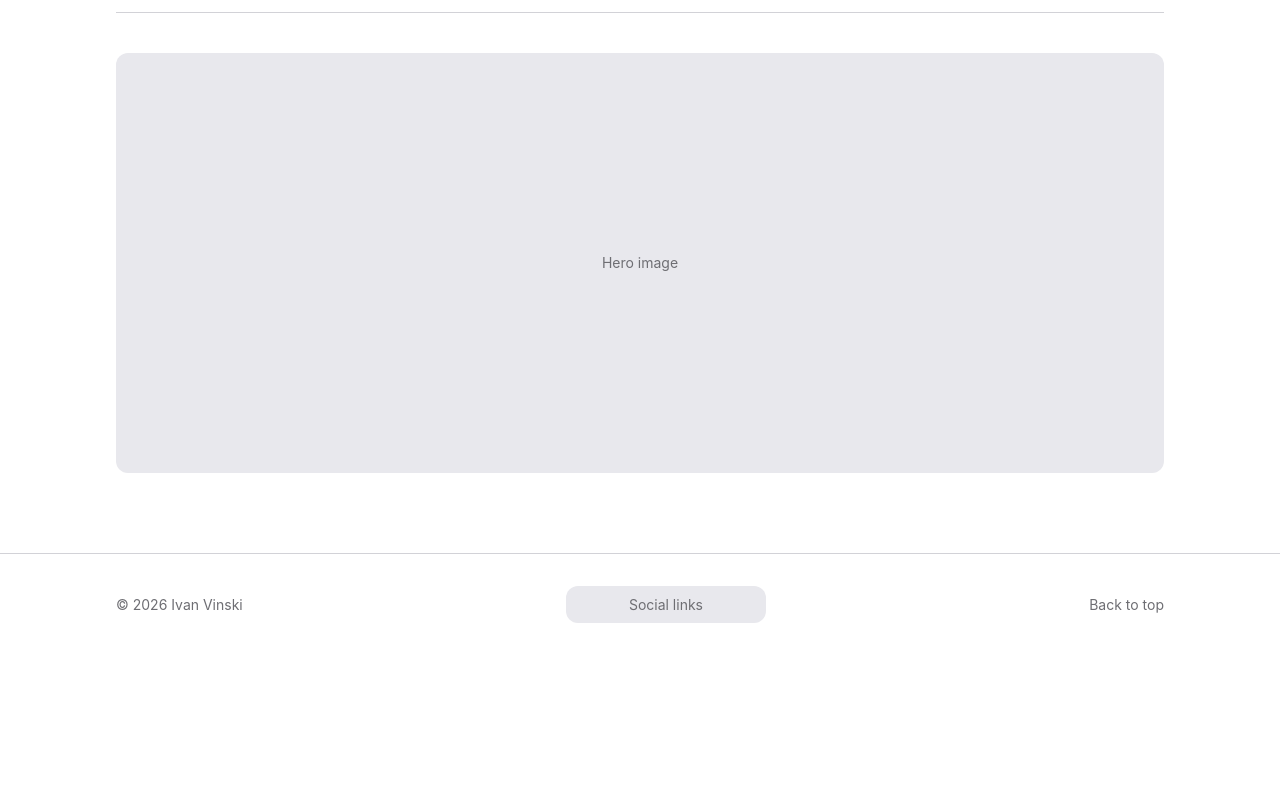
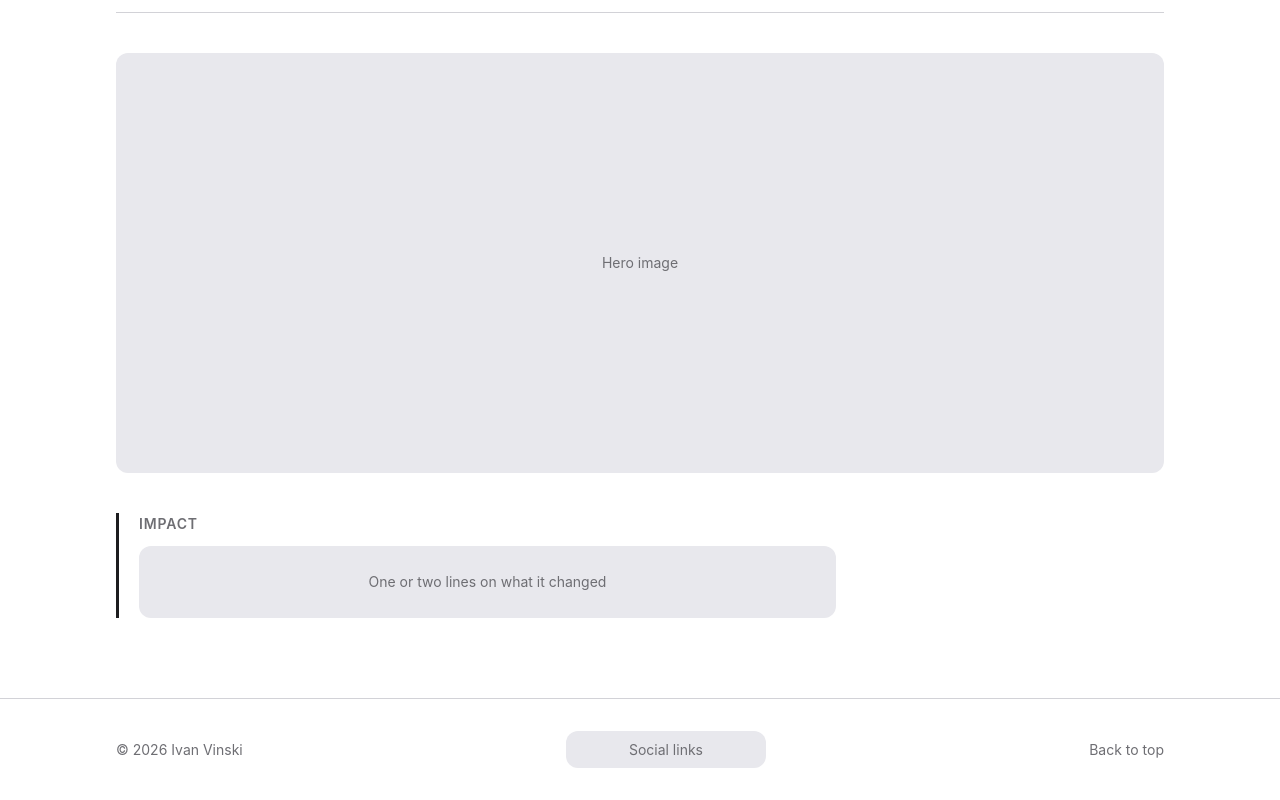
Before and after one commit to vindotski/website, a Next.js app: page /work/template in a window 1280 px wide. Shown: the part 460-1260 px from the top of the page. Before the commit the page ends 1115 px from the top, so only its background shows below. Built offline with nearby package versions, Linux system fonts and the light colour scheme.

Commit message:
feat(work): wireframe detail impact callout

```diff
--- a/app/work/template/page.module.css
+++ b/app/work/template/page.module.css
@@ -57,3 +57,21 @@
 .fact dd {
   margin: 0;
 }
+
+.impact {
+  display: flex;
+  flex-direction: column;
+  gap: 12px;
+  max-width: 720px;
+  padding-left: 20px;
+  border-left: 3px solid var(--color-text);
+}
+
+.impactLabel {
+  margin: 0;
+  font-size: 14px;
+  font-weight: 600;
+  text-transform: uppercase;
+  letter-spacing: 0.06em;
+  color: var(--color-muted);
+}
--- a/app/work/template/page.tsx
+++ b/app/work/template/page.tsx
@@ -29,6 +29,11 @@ export default function WorkTemplate() {
       </dl>
 
       <Placeholder label="Hero image" height={420} />
+
+      <aside className={styles.impact} aria-label="Impact">
+        <p className={styles.impactLabel}>Impact</p>
+        <Placeholder label="One or two lines on what it changed" height={72} />
+      </aside>
     </article>
   );
 }
```
